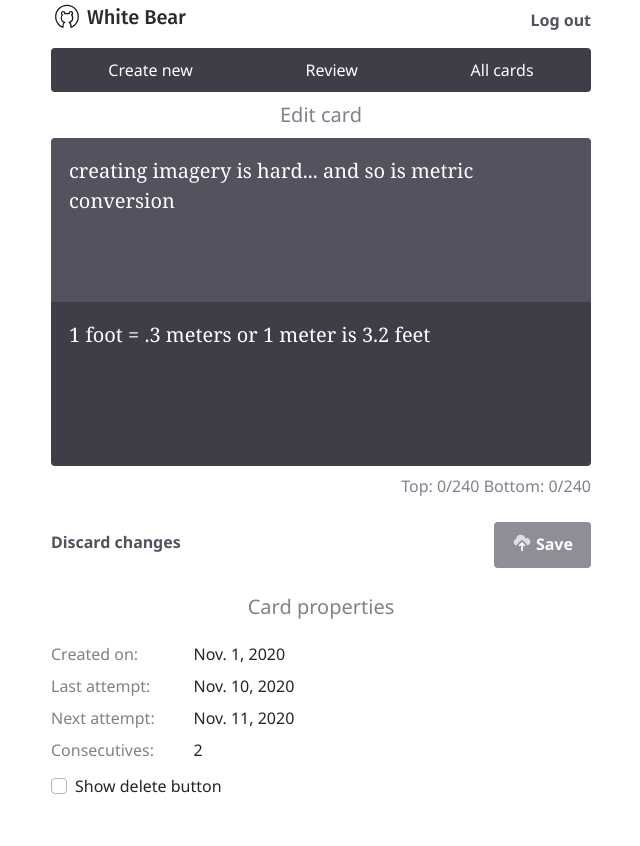
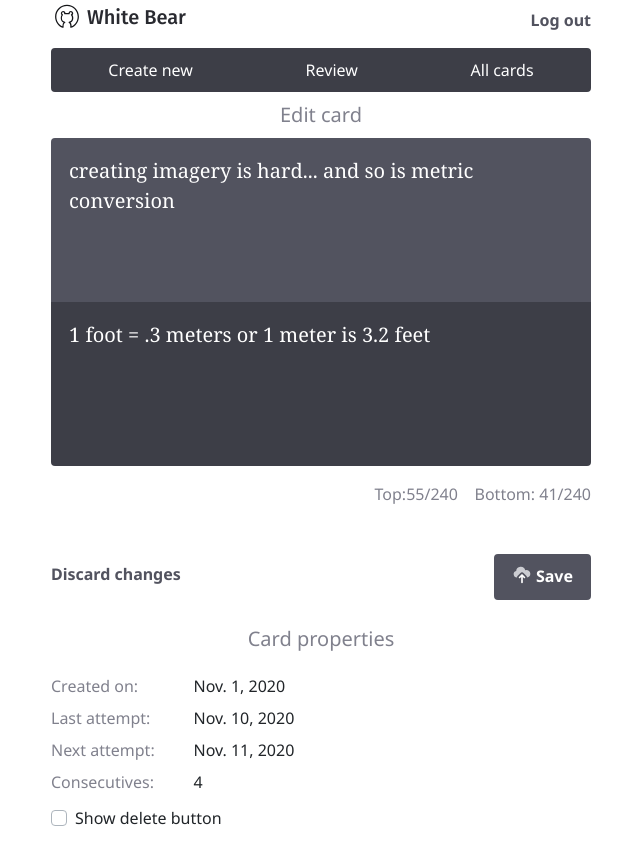
Before and after one commit to Reina-git/white-bear-mpa, a React (Create React App) app: page /edit in a window 1280 px wide. Shown: the whole page, without its empty margins (319-959 px from the left). Before the commit the page ends 814 px from the top, so only its background shows below. Built offline with nearby package versions, Linux system fonts and the light colour scheme.

Commit message:
update state for allcards

```diff
--- a/package.json
+++ b/package.json
@@ -8,6 +8,7 @@
       "@testing-library/user-event": "^12.2.0",
       "classnames": "^2.2.6",
       "date-fns": "^2.16.1",
+      "lodash": "^4.17.20",
       "node": "^15.0.1",
       "object-hash": "^2.0.3",
       "react": "^17.0.1",
--- a/src/components/pages/AllCards.js
+++ b/src/components/pages/AllCards.js
@@ -2,8 +2,25 @@ import React from "react";
 import memoryCards from "../../mock-data/memory-cards";
 import AppTemplate from "../ui/AppTemplate";
 import MemoryCard from "../ui/MemoryCard";
+import orderBy from "lodash/orderBy";
 
-export default function AllCards() {
+export default class AllCards extends React.Component {
+   constructor(props) {
+      super(props);
+      this.state = {
+         order: "[['createdAt'], ['desc']]",
+         memoryCards: orderBy(memoryCards, ["createdAt"], ["desc"]),
+      };
+   }
+
+   setMemoryCardsOrder(e) {
+      const newOrder = e.target.value;
+      const copyOfMemoryCards = [...this.state.memoryCards];
+      const toJson = JSON.parse(newOrder);
+      const orderedMemoryCards = orderBy(copyOfMemoryCards, ...toJson);
+      this.setState({ order: newOrder, memoryCards: orderedMemoryCards });
+   }
+   render() {
       return (
          <div>
             {/* <div
@@ -35,15 +52,25 @@ export default function AllCards() {
                      <p className="text-muted mt-2">Sort cards by</p>
                   </div>
                   <div className="col-8">
-                  <select className="form-control form-control-sm">
-                     <option>Most recent</option>
-                     <option>Oldest</option>
-                     <option>Hardest</option>
-                     <option>Easiest</option>
+                     <select
+                        value={this.state.order}
+                        className="form-control form-control-sm"
+                        onChange={(e) => this.setMemoryCardsOrder(e)}
+                     >
+                        <option value='[["createdAt"], ["desc"]]'>
+                           Most recent
+                        </option>
+                        <option value='[["createdAt"], ["asc"]]'>Oldest</option>
+                        <option value='[["totalSuccessfulAttempts", "createdAt"], ["desc", "desc"]]'>
+                           Hardest
+                        </option>
+                        <option value='[["totalSuccessfulAttempts", "createdAt"], ["asc", "asc"]]'>
+                           Easiest
+                        </option>
                      </select>
                   </div>
                </div>
-            {memoryCards.map((memoryCard) => {
+               {this.state.memoryCards.map((memoryCard) => {
                   return (
                      <MemoryCard
                         answer={memoryCard.answer}
@@ -56,3 +83,4 @@ export default function AllCards() {
          </div>
       );
    }
+}
--- a/src/components/pages/CreateAnswer.js
+++ b/src/components/pages/CreateAnswer.js
@@ -1,8 +1,29 @@
 import React from "react";
 import AppTemplate from "../ui/AppTemplate";
 import { Link } from "react-router-dom";
+import classnames from "classnames";
+import { checkIsOver, MAX_CARD_CHARS } from "../../utils/helpers";
 
-export default function CreateAnswer() {
+export default class CreateAnswer extends React.Component {
+   constructor(props) {
+      super(props);
+      this.state = {
+         answerText: "",
+      };
+   }
+   checkHasInvalidCharCount() {
+      if (
+         this.state.answerText.length > MAX_CARD_CHARS ||
+         this.state.answerText.length === 0
+      ) {
+         return true;
+      } else return false;
+   }
+
+   setAnswerText(e) {
+      this.setState({ answerText: e.target.value });
+   }
+   render() {
       return (
          <AppTemplate>
             <p className="text-center lead text-muted my-2"> Add an answer</p>
@@ -10,26 +31,41 @@ export default function CreateAnswer() {
             <div className="card">
                <div className="card-body bg-secondary lead">
                   <textarea
-                  rows="11"
-                  id="create-answer-input"
+                     rows="6"
+                     id="answerText"
                      autoFocus={true}
+                     onChange={(e) => this.setAnswerText(e)}
                   ></textarea>
                </div>
             </div>
 
             <p className="float-right mt-2 mb-5 text-muted" id="char-count">
-            <span id="answer-char-count">0</span>/240
+               <span
+                  className={classnames({
+                     "text-danger": checkIsOver(
+                        this.state.answerText,
+                        MAX_CARD_CHARS
+                     ),
+                  })}
+               >
+                  {this.state.answerText.length}/{MAX_CARD_CHARS}
+               </span>
             </p>
             <div className="clearfix"></div>
 
             <Link
                to="/create-imagery"
-            className="btn btn-outline-primary btn-lg ml-4 float-right"
-            disabled={true}
                id="save-card"
+               className={classnames(
+                  "btn btn-outline-primary btn-lg ml-4 float-right",
+                  {
+                     disabled: this.checkHasInvalidCharCount(),
+                  }
+               )}
             >
                Next
             </Link>
          </AppTemplate>
       );
    }
+}
--- a/src/components/pages/CreateImagery.js
+++ b/src/components/pages/CreateImagery.js
@@ -2,8 +2,31 @@ import React from "react";
 import saveLogo from "../../icons/save.svg";
 import AppTemplate from "../ui/AppTemplate";
 import { Link } from "react-router-dom";
+import classnames from "classnames";
+import { checkIsOver, MAX_CARD_CHARS } from "../../utils/helpers";
 
-export default function CreateImagery() {
+export default class CreateImagery extends React.Component {
+   constructor(props) {
+      super(props);
+      this.state = {
+         imageryText: "",
+      };
+   }
+
+   checkHasInvalidCharCount() {
+      if (
+         this.state.imageryText.length > MAX_CARD_CHARS ||
+         this.state.imageryText.length === 0
+      ) {
+         return true;
+      } else return false;
+   }
+
+   setImageryText(e) {
+      this.setState({ imageryText: e.target.value });
+   }
+
+   render() {
       return (
          <div>
             <div
@@ -31,25 +54,31 @@ export default function CreateImagery() {
                <div className="card">
                   <div className="card-body bg-primary lead">
                      <textarea
-                     rows="11"
-                     id="create-imagery-input"
+                        rows="6"
+                        id="imageryText"
                         autoFocus={true}
+                        onChange={(e) => this.setImageryText(e)}
                      ></textarea>
                   </div>
                </div>
                <div className="card">
                   <div className="card-body bg-secondary lead">
-                  Far far away, behind the word mountains, far from the
-                  countries Vokalia and Consonantia, there live the blind texts.
-                  Separated they live in Bookmarksgrove right at the coast of
-                  the Semantics, a large language ocean. A small river named
-                  Duden flows by their place and supplies it with the necessary
-                  regelialia
+                     <textarea rows="6" id="answerText"></textarea>
                   </div>
                </div>
 
                <p className="float-right mt-2 mb-5 text-muted" id="char-count">
-               <span id="imagery-char-count">0</span>/240
+                  <span
+                     className={classnames({
+                        "text-danger": checkIsOver(
+                           this.state.imageryText,
+                           MAX_CARD_CHARS
+                        ),
+                     })}
+                  >
+                     Top:{""}
+                     {this.state.imageryText.length}/{MAX_CARD_CHARS}
+                  </span>
                </p>
                <div className="clearfix"></div>
 
@@ -58,8 +87,12 @@ export default function CreateImagery() {
                </Link>
 
                <button
-               className="btn btn-primary btn-lg ml-4 float-right"
-               disabled={true}
+                  className={classnames(
+                     "btn btn-primary btn-lg ml-4 float-right",
+                     {
+                        disabled: this.checkHasInvalidCharCount(),
+                     }
+                  )}
                   id="save-card"
                >
                   <img
@@ -74,3 +107,4 @@ export default function CreateImagery() {
          </div>
       );
    }
+}
--- a/src/components/pages/Edit.js
+++ b/src/components/pages/Edit.js
@@ -3,10 +3,38 @@ import SaveLogo from "../../icons/save.svg";
 import AppTemplate from "../ui/AppTemplate";
 import { Link } from "react-router-dom";
 import memoryCards from "../../mock-data/memory-cards";
-import toDisoplayDate from "date-fns/format";
+import toDisplayDate from "date-fns/format";
+import classnames from "classnames";
+import { checkIsOver, MAX_CARD_CHARS } from "../../utils/helpers";
 const memoryCard = memoryCards[2];
 
-export default function Edit() {
+export default class Edit extends React.Component {
+   constructor(props) {
+      super(props);
+      this.state = {
+         answerText: memoryCard.answer,
+         imageryText: memoryCard.imagery,
+      };
+   }
+   checkHasInvalidCharCount() {
+      if (
+         this.state.answerText.length > MAX_CARD_CHARS ||
+         this.state.answerText.length === 0 ||
+         this.state.imageryText.length > MAX_CARD_CHARS ||
+         this.state.imageryText.length === 0
+      ) {
+         return true;
+      } else return false;
+   }
+
+   setImageryText(e) {
+      this.setState({ imageryText: e.target.value });
+   }
+
+   setAnswerText(e) {
+      this.setState({ answerText: e.target.value });
+   }
+   render() {
       return (
          <AppTemplate>
             <p className="text-center lead text-muted my-2">Edit card</p>
@@ -17,6 +45,7 @@ export default function Edit() {
                         rows="4"
                         id="edit-imagery-input"
                         defaultValue={memoryCard.imagery}
+                        onChange={(e) => this.setImageryText(e)}
                      ></textarea>
                   </div>
                </div>
@@ -26,6 +55,7 @@ export default function Edit() {
                         rows="4"
                         id="edit-answer-input"
                         defaultValue={memoryCard.answer}
+                        onChange={(e) => this.setAnswerText(e)}
                      ></textarea>
                   </div>
                </div>
@@ -34,9 +64,29 @@ export default function Edit() {
                className="float-right mt-2 mb-5 text-muted d-flex"
                id="Top-Bottom-Counter"
             >
-            <p>
-               Top: <span id="edit-imagery-char-count">0</span>/240 Bottom:{" "}
-               <span id="edit-answer-char-count">0</span>/240
+               <p className="float-right mt-2 mb-5 text-muted">
+                  <span
+                     className={classnames({
+                        "text-danger": checkIsOver(
+                           this.state.imageryText,
+                           MAX_CARD_CHARS
+                        ),
+                     })}
+                  >
+                     Top:{""}
+                     {this.state.imageryText.length}/{MAX_CARD_CHARS}
+                  </span>
+                  &nbsp;&nbsp;&nbsp;&nbsp;
+                  <span
+                     className={classnames({
+                        "text-danger": checkIsOver(
+                           this.state.answerText,
+                           MAX_CARD_CHARS
+                        ),
+                     })}
+                  >
+                     Bottom: {this.state.answerText.length}/{MAX_CARD_CHARS}
+                  </span>
                </p>
             </div>
 
@@ -49,7 +99,9 @@ export default function Edit() {
                <Link
                   to="/all-cards"
                   id="edit-save-card"
-               className="btn btn-primary ml-4 disabled"
+                  className={classnames("btn btn-primary ml-4", {
+                     disabled: this.checkHasInvalidCharCount(),
+                  })}
                >
                   <img
                      src={SaveLogo}
@@ -70,19 +122,23 @@ export default function Edit() {
                   <p className="text-muted">Created on:</p>
                </div>
                <div className="col-9 mt-2">
-               <p>{toDisoplayDate(memoryCard.createdAt, "MMM. d, yyyy")}</p>
+                  <p>{toDisplayDate(memoryCard.createdAt, "MMM. d, yyyy")}</p>
                </div>
                <div className="col-3 mt-2">
                   <p className="text-muted">Last attempt:</p>
                </div>
                <div className="col-9 mt-2">
-               <p>{toDisoplayDate(memoryCard.lastAttemptAt, "MMM. d, yyyy")}</p>
+                  <p>
+                     {toDisplayDate(memoryCard.lastAttemptAt, "MMM. d, yyyy")}
+                  </p>
                </div>
                <div className="col-3 mt-2">
                   <p className="text-muted">Next attempt:</p>
                </div>
                <div className="col-9 mt-2">
-               <p>{toDisoplayDate(memoryCard.nextAttemptAt, "MMM. d, yyyy")}</p>
+                  <p>
+                     {toDisplayDate(memoryCard.nextAttemptAt, "MMM. d, yyyy")}
+                  </p>
                </div>
                <div className="col-3 mt-2">
                   <p className="text-muted">Consecutives:</p>
@@ -120,3 +176,4 @@ export default function Edit() {
          </AppTemplate>
       );
    }
+}
--- a/src/mock-data/memory-cards.js
+++ b/src/mock-data/memory-cards.js
@@ -18,7 +18,7 @@ const memoryCards = [
       createdAt: 1604127600000,
       nextAttemptAt: 1605081600000,
       lastAttemptAt: 1605038256364,
-      totalSuccessfulAttempts: 1,
+      totalSuccessfulAttempts: 0,
       level: 1,
    },
    {
@@ -29,7 +29,7 @@ const memoryCards = [
       createdAt: 1604214000000,
       nextAttemptAt: 1605081600000,
       lastAttemptAt: 1605038256364,
-      totalSuccessfulAttempts: 2,
+      totalSuccessfulAttempts: 4,
       level: 1,
    },
    {
@@ -40,7 +40,7 @@ const memoryCards = [
       createdAt: 1604304000000,
       nextAttemptAt: 1605081600000,
       lastAttemptAt: 1605038256364,
-      totalSuccessfulAttempts: 3,
+      totalSuccessfulAttempts: 5,
       level: 1,
    },
 ];
--- a/src/style/style.scss
+++ b/src/style/style.scss
@@ -105,3 +105,8 @@ textarea {
 .someclass {
    background-size: cover;
 }
+
+.disabled {
+   pointer-events: fill !important;
+   cursor: not-allowed;
+}
--- /dev/null
+++ b/src/utils/helpers.js
@@ -0,0 +1,7 @@
+function checkIsOver(str, num) {
+   if (str.length > num) return true;
+   else return false;
+}
+
+const MAX_CARD_CHARS = 240;
+export { checkIsOver, MAX_CARD_CHARS };
```
Lines whose indentation alone changed are shown as unchanged.
